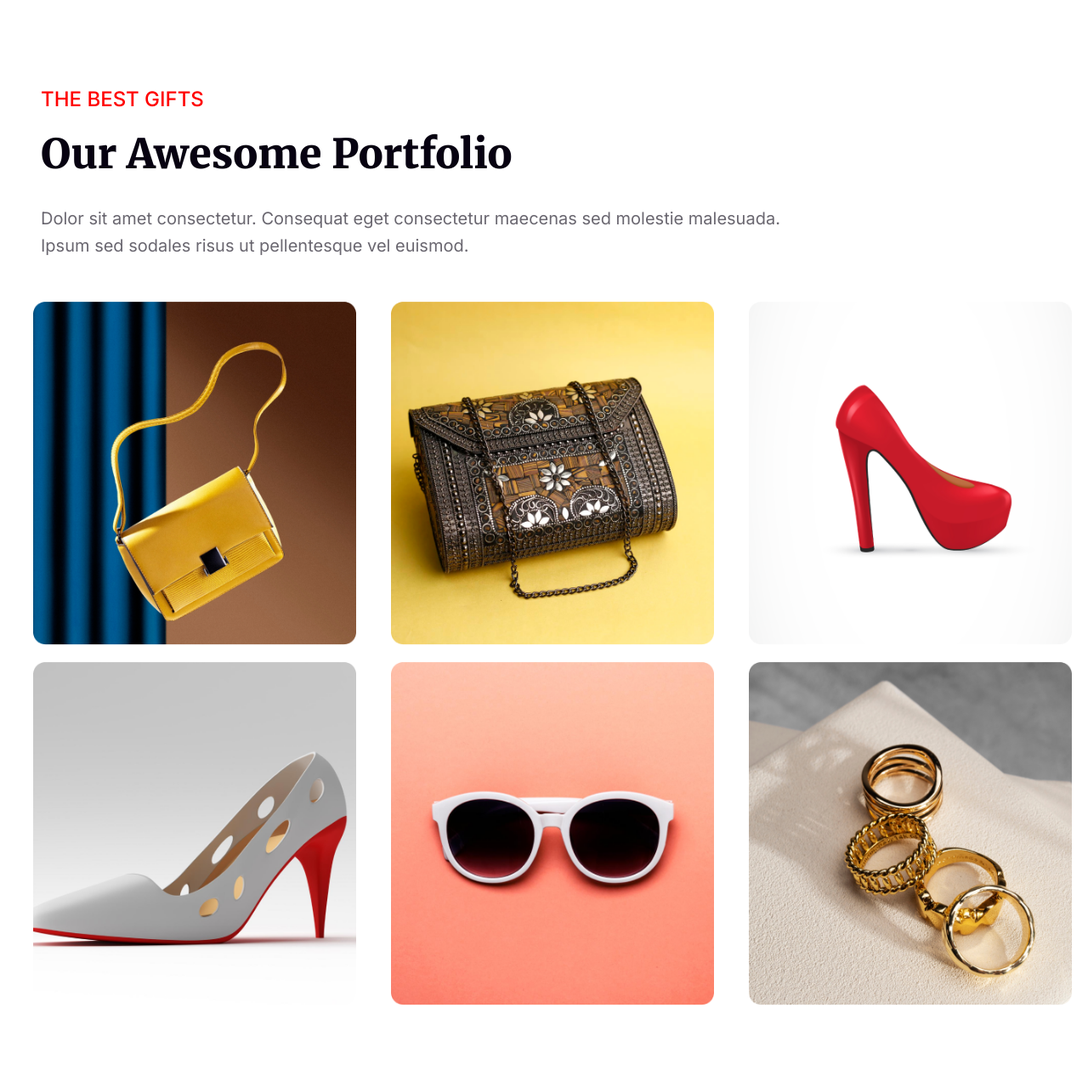
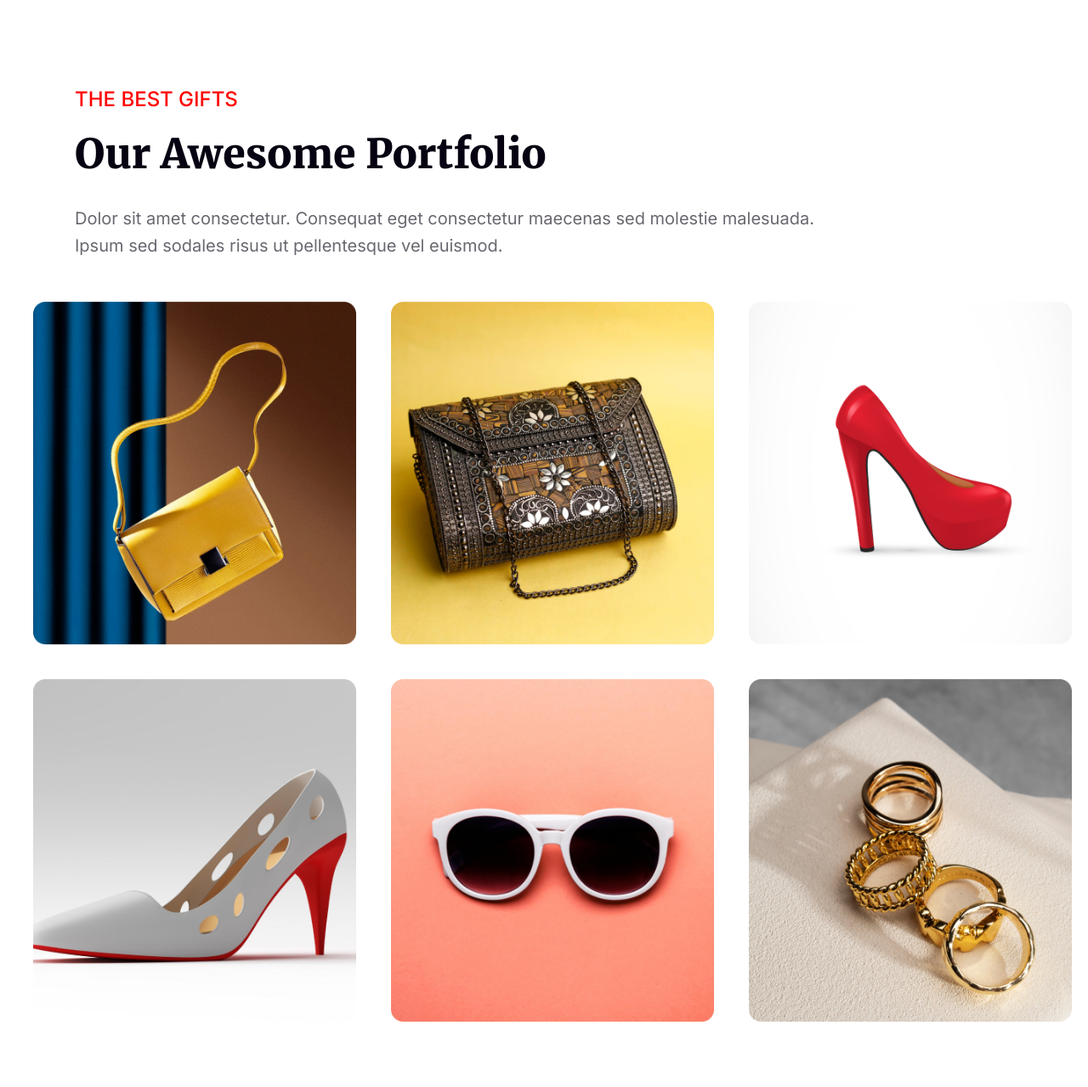
Before and after one commit to Rahi94/assignment-no.1, a plain HTML site: page index.html in a window 1280 px wide. Shown: the part 4541-5820 px from the top of the page at 85% size. Drawn offline with Linux system fonts and the light colour scheme.

Commit message:
updated the grid img section

```diff
--- a/styles/style.css
+++ b/styles/style.css
@@ -388,7 +388,7 @@
     justify-content: space-around;
     gap: 20px;
     margin-left: 20px;
-    margin-top: 20px;
+    margin-top: 40px;
 }
 
 .second-col img {
@@ -430,7 +430,7 @@
 
 .awesome-title-container {
     text-align: start;
-    margin-left: 40px;
+    margin-left: 80px;
     margin-top: 100px;
 }
 
```
